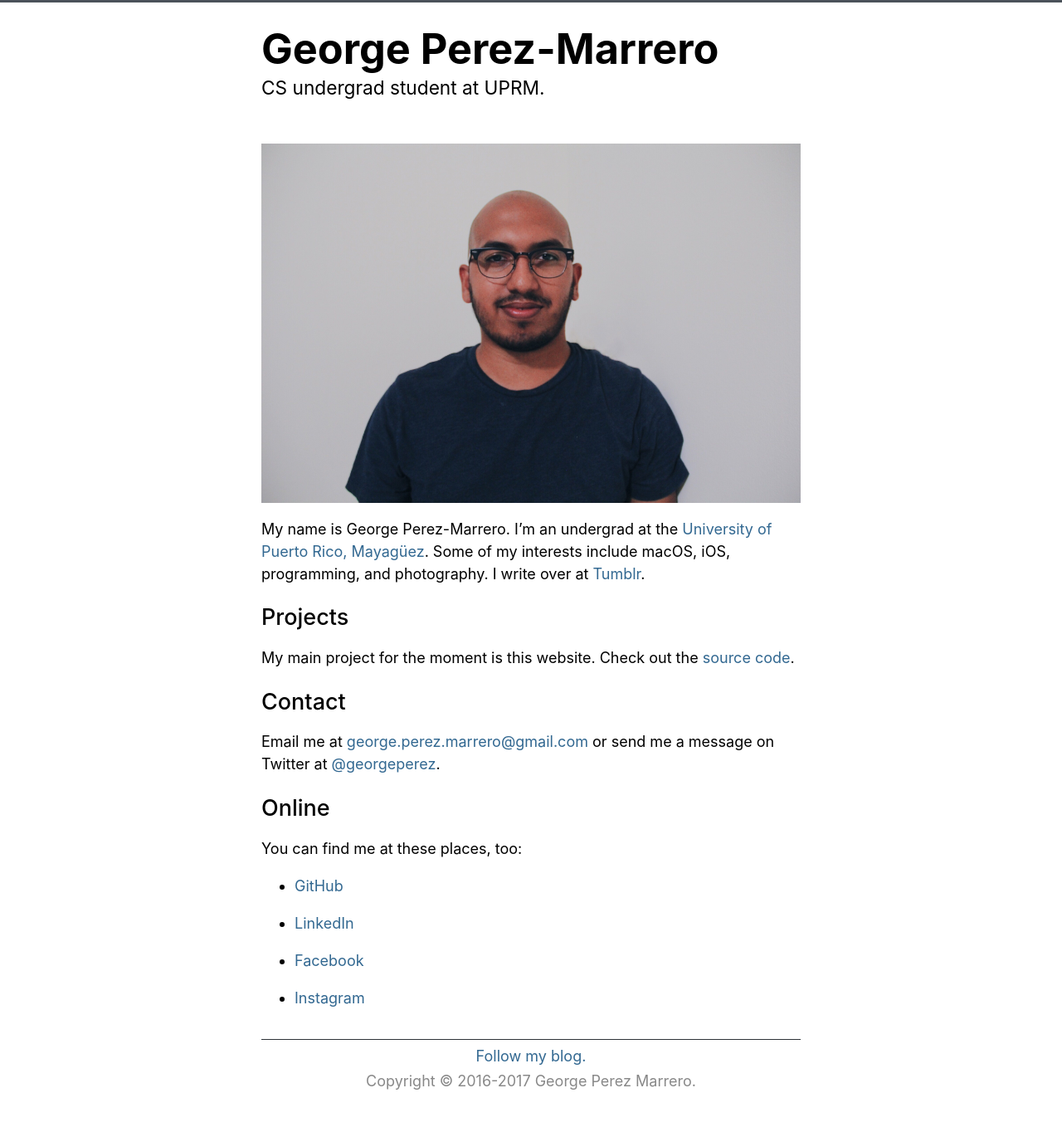
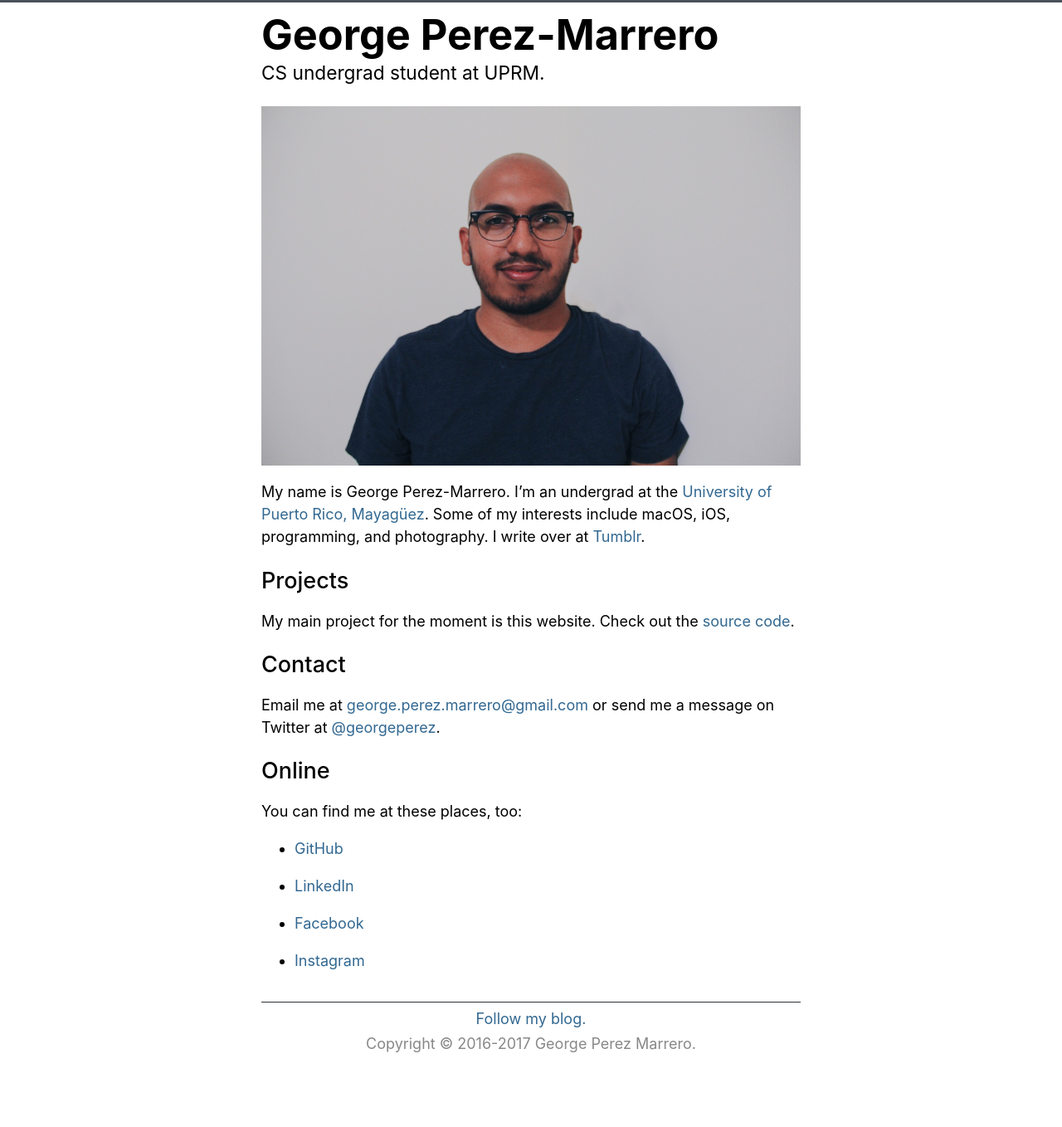
Before and after one commit to georgeperez/titanpointe.org, a Jekyll site: the page built from index.html, in a window 1280 px wide. Shown: the whole page at 83% size. Built offline with Jekyll 4.4.1, drawn with Linux system fonts in a browser that asks for light colours; after the commit the page ends 1313 px from its top, so only the background shows below that.

Commit message:
Style tweaks

```diff
--- a/assets/css/style.css
+++ b/assets/css/style.css
@@ -56,7 +56,7 @@ footer p {
   font-weight: bold;
   font-size: 2em;
   margin-top: 0;
-  padding-top: 0.5em;
+  padding-top: 0.15em;
   margin-bottom: 0.05em;
 }
 /*#masthead a, #masthead a:active, #masthead a:visited {
@@ -79,7 +79,7 @@ footer p {
 article {
   display: block;
   line-height: 1.5;
-  margin-top: 3em
+  margin-top: 1.5em
 }
 article header {
   color: #888
@@ -182,7 +182,7 @@ pre, code {
 }
 @media (max-width: 360px) {
   #masthead {
-    font-size: .9em;
+    font-size: 1.120em;
   }
   pre, code {
     font-size: 5px
@@ -212,7 +212,7 @@ pre, code {
 
   #masthead h1 {
     margin: 0;
-    font-size: 1.5em;
+    font-size: 0.5em;
     color: #444
   }
 
```
